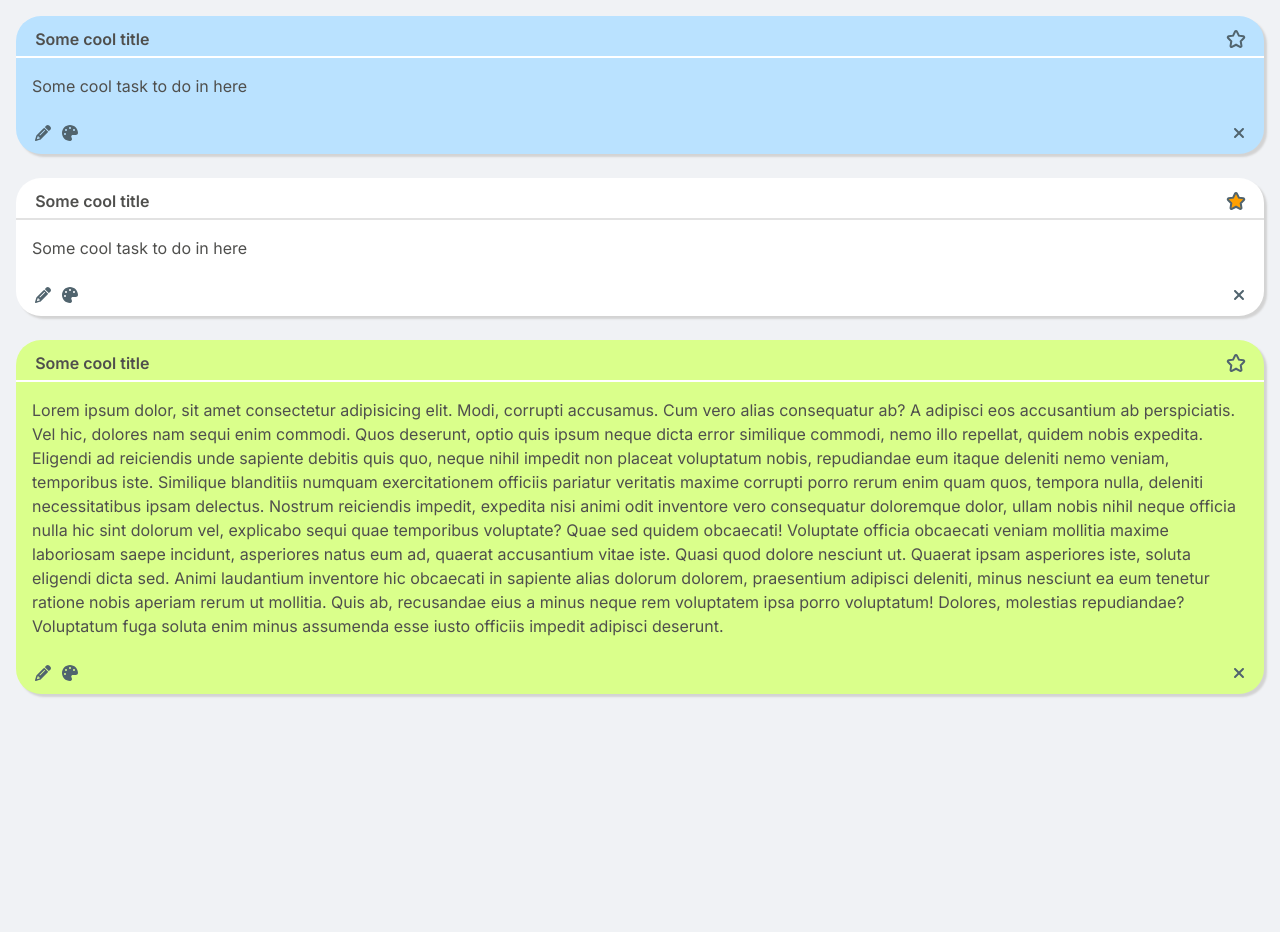
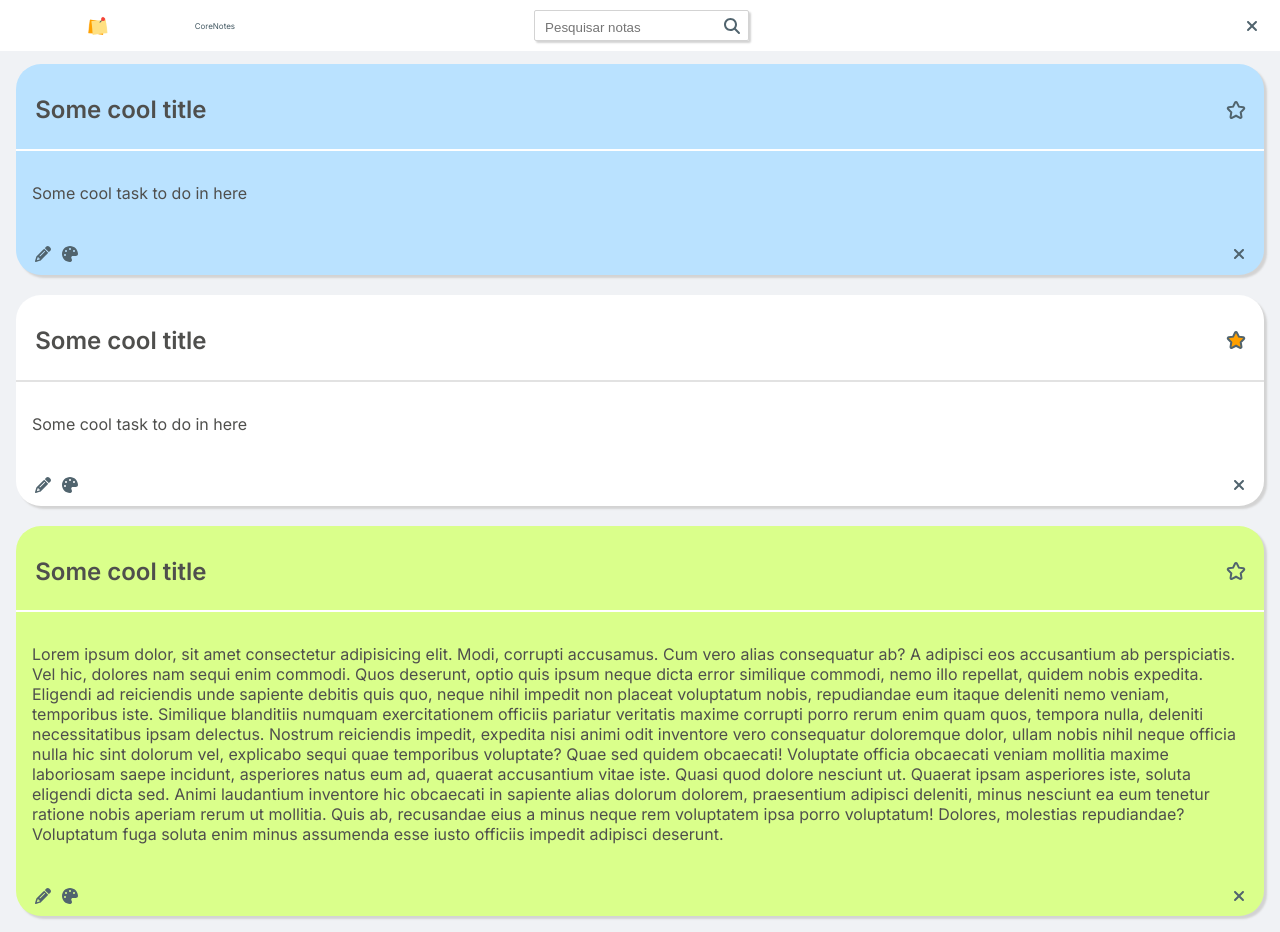
Before and after one commit to mateus-sartorio/corelab-frontend-app, a Next.js app: page / in a window 1280 px wide. Before the commit the page ends 800 px from the top, so only its background shows below. Built offline with nearby package versions, Linux system fonts and the light colour scheme.

Commit message:
navbar created
search bar component was also created for navbar

```diff
--- /dev/null
+++ b/src/app/components/Navbar/Navbar.tsx
@@ -0,0 +1,22 @@
+import Image from "next/image";
+import React from "react";
+import Logo from "./logo.png";
+import { FontAwesomeIcon } from "@fortawesome/react-fontawesome";
+import { faXmark } from "@fortawesome/free-solid-svg-icons";
+import styles from "./styles.module.scss";
+import Searchbar from "../Searchbar/Searchbar";
+
+export default function () {
+  return (
+    <div className={styles.container}>
+      <div className={styles.logo}>
+        <Image src={Logo} alt="Todos logo" className={styles.logo_image} quality={100} width={20} />
+        <p>CoreNotes</p>
+      </div>
+      <Searchbar />
+      <div className={styles.icon_container}>
+        <FontAwesomeIcon icon={faXmark} className={styles.icon} />
+      </div>
+    </div>
+  );
+}
--- /dev/null
+++ b/src/app/components/Navbar/styles.module.scss
@@ -0,0 +1,48 @@
+$navbar-color: #ffffff;
+$navbar-height: 3rem;
+
+.container {
+  background-color: $navbar-color;
+  display: grid;
+  grid-template-columns: 1fr 2fr 1fr;
+  margin: 0;
+  position: fixed;
+  width: 100vw;
+  height: $navbar-height;
+  // border: 2px solid red;
+  padding: 0.1rem;
+}
+
+// .container > * {
+//   border: 2px solid black;
+// }
+
+.logo {
+  display: flex;
+  flex-direction: row;
+  justify-content: space-evenly;
+  // border: 1px solid red;
+}
+
+.logo_image {
+  margin: auto 0;
+  // border: 1px solid green;
+}
+
+.logo > p {
+  font-size: 0.5rem;
+  margin: auto 0;
+  color: #455a64;
+}
+
+.icon_container {
+  display: flex;
+  flex-direction: row;
+  justify-content: end;
+}
+
+.icon {
+  height: 1rem;
+  margin: auto 1.5rem auto auto;
+  color: #51646e;
+}
--- /dev/null
+++ b/src/app/components/Searchbar/Searchbar.tsx
@@ -0,0 +1,15 @@
+import React from "react";
+import styles from "./styles.module.scss";
+import { FontAwesomeIcon } from "@fortawesome/react-fontawesome";
+import { faMagnifyingGlass } from "@fortawesome/free-solid-svg-icons";
+
+export default function Searchbar() {
+  return (
+    <form className={styles.container}>
+      <div className={styles.input_field}>
+        <input type="text" name="" id="" placeholder="Pesquisar notas" />
+      </div>
+      <FontAwesomeIcon icon={faMagnifyingGlass} className={styles.icon} />
+    </form>
+  );
+}
--- /dev/null
+++ b/src/app/components/Searchbar/styles.module.scss
@@ -0,0 +1,26 @@
+.container {
+  // border: 2px solid transparent;
+  border-radius: 2px;
+  box-shadow: 2px 2px 2px lightgrey;
+  margin: auto auto;
+  display: flex;
+  flex-direction: row;
+  justify-content: space-between;
+  padding: 0.3rem 0.5rem;
+  border: 1px solid lightgrey;
+}
+
+.icon {
+  height: 1rem;
+  margin: auto auto auto auto;
+  color: #51646e;
+}
+
+.input_field > input {
+  border: none;
+
+  &:focus {
+    outline: none;
+    border: none;
+  }
+}
--- a/src/app/components/Todo/Todo.tsx
+++ b/src/app/components/Todo/Todo.tsx
@@ -1,8 +1,8 @@
 import React from "react";
-import { Todo } from "../../models/todo";
+import { type Todo } from "../../models/todo";
 import { FontAwesomeIcon } from "@fortawesome/react-fontawesome";
 import { faStar } from "@fortawesome/free-solid-svg-icons";
-import styles from "./style.module.scss";
+import styles from "./styles.module.scss";
 import { faPalette, faPencil, faXmark } from "@fortawesome/free-solid-svg-icons";
 import { Colors } from "@/app/enums/colors";
 
--- a/src/app/components/Todo/style.module.scss
+++ b/src/app/components/Todo/styles.module.scss
@@ -13,11 +13,11 @@
   flex-direction: row;
   justify-content: space-between;
   padding: 0.7rem 1.2rem 0.3rem 1.2rem;
-}
 
-.head > h2 {
-  font-weight: 600;
-  color: #4f4f4d;
+  h2 {
+    font-weight: 600;
+    color: #4f4f4d;
+  }
 }
 
 .favoriteStar {
--- a/src/app/layout.tsx
+++ b/src/app/layout.tsx
@@ -2,6 +2,7 @@ import type { Metadata } from "next";
 import { Inter } from "next/font/google";
 import "../../styles/globals.scss";
 import "../../styles/break-points.scss";
+import Navbar from "./components/Navbar/Navbar";
 
 const inter = Inter({ subsets: ["latin"] });
 
@@ -13,7 +14,10 @@ export const metadata: Metadata = {
 export default function RootLayout({ children }: { children: React.ReactNode }) {
   return (
     <html lang="en">
-      <body className={inter.className}>{children}</body>
+      <body className={inter.className}>
+        <Navbar />
+        {children}
+      </body>
     </html>
   );
 }
--- a/styles/globals.scss
+++ b/styles/globals.scss
@@ -1,6 +1,4 @@
-@tailwind base;
-@tailwind components;
-@tailwind utilities;
+$navbar-height: 3rem;
 
 :root {
   --foreground-rgb: 0, 0, 0;
@@ -17,5 +15,11 @@
 }
 
 body {
+  padding: 0rem;
+  margin: 0;
+}
+
+main {
   padding: 1rem;
+  padding-top: $navbar-height + 1rem;
 }
```
Also changed, not shown: src/app/components/Navbar/logo.png (added).
